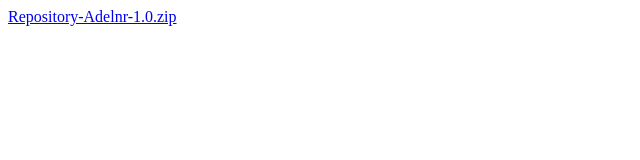
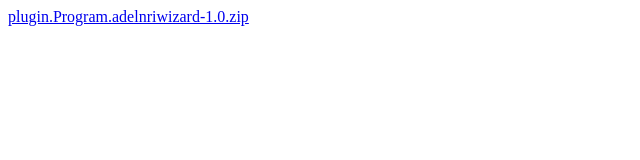
Before and after one commit to adelnr/porgram.adelnr, a plain HTML site: page index.html in a window 1280 px wide. Shown: the whole page, without its empty margins (0-640 px from the left). Drawn offline with Linux system fonts and the light colour scheme.

Commit message:
Update index.html

```diff
--- a/index.html
+++ b/index.html
@@ -1,2 +1,2 @@
 <!DOCTYPE html>
-<a href="Repository-Adelnr-1.0.zip">Repository-Adelnr-1.0.zip</a>
+<a href="plugin.Program.adelnriwizard-1.0.zip">plugin.Program.adelnriwizard-1.0.zip</a>
```
